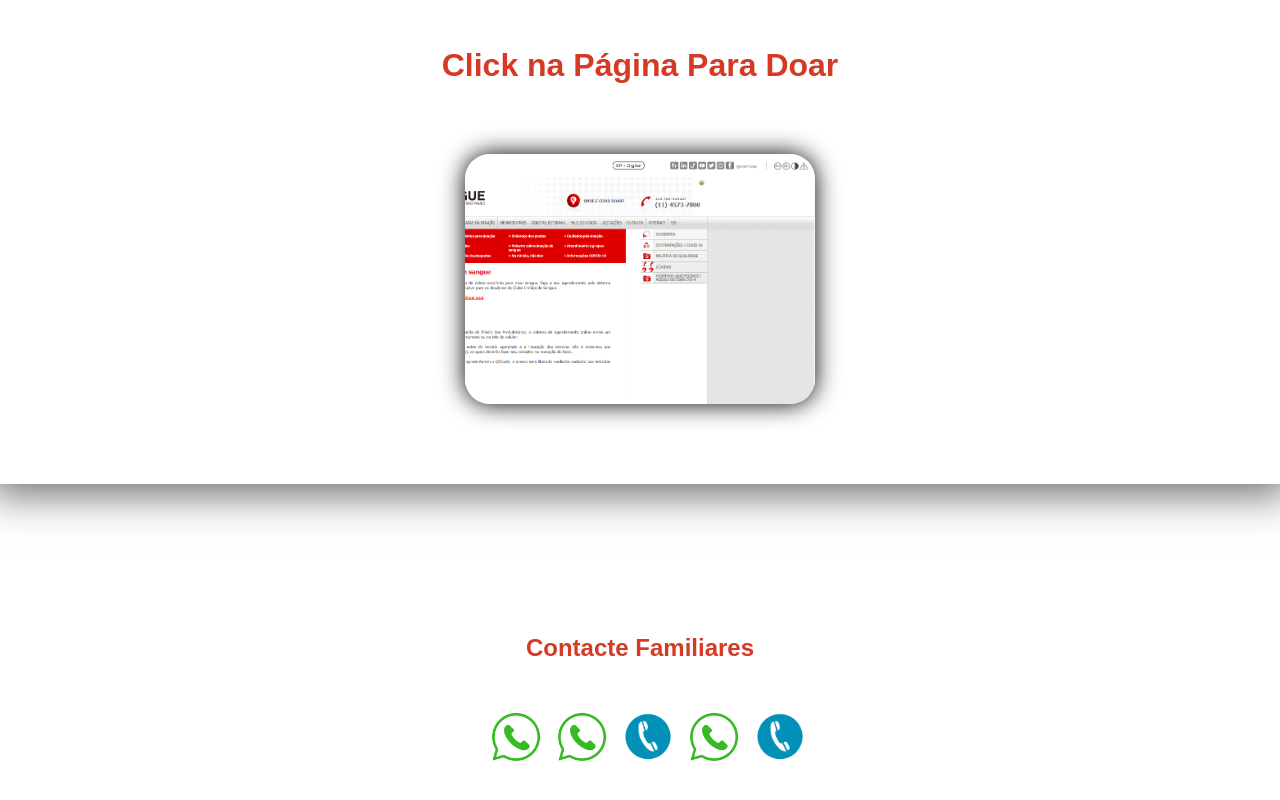
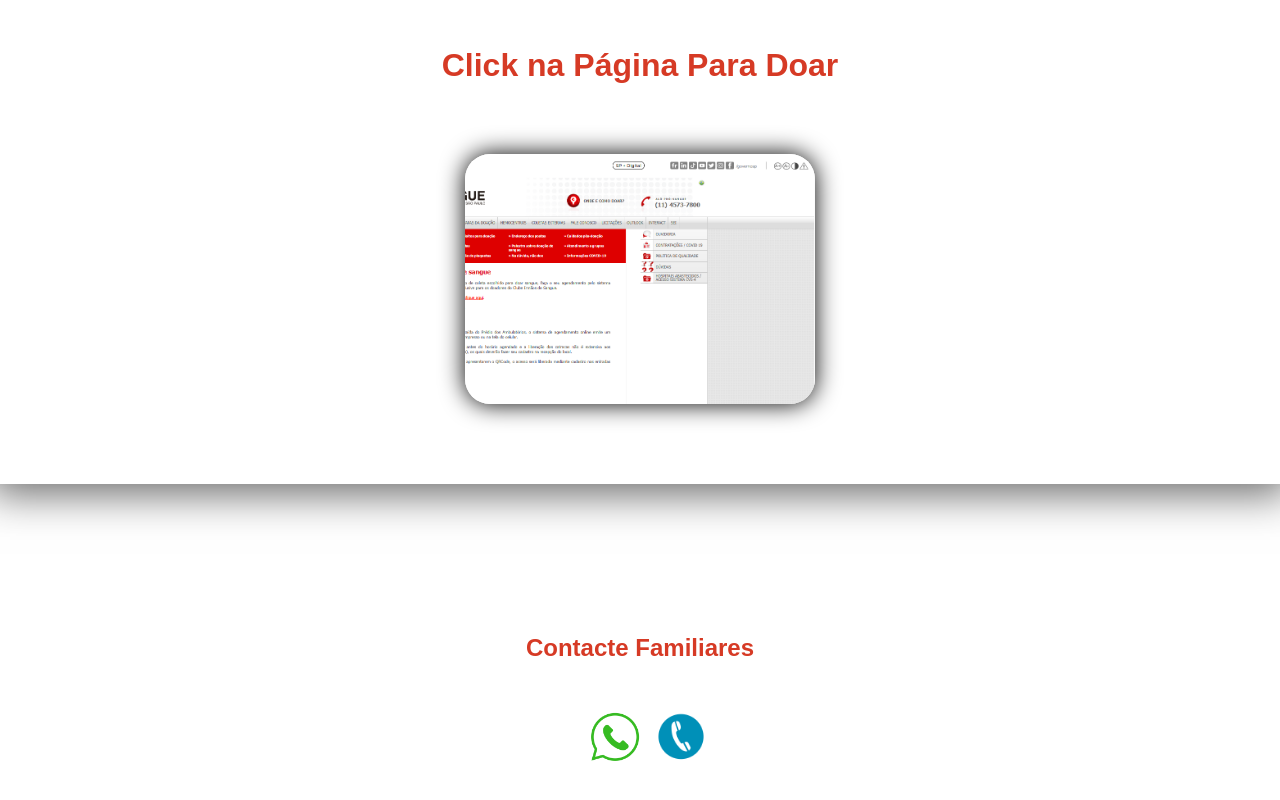
Before and after one commit to JPMENDEZZ/Doe-Vida, a plain HTML site: page index.html in a window 1280 px wide. Shown: the part 1151-1951 px from the top of the page. Drawn offline with Linux system fonts and the light colour scheme.

Commit message:
Update index.html
ajustes

```diff
--- a/index.html
+++ b/index.html
@@ -87,19 +87,10 @@
             </h2>
         </div>
         <div class="logo-contato">
-
-            <a href="https://wa.me/5511949601990" target="_blank"><img class="img-logo" src="./img/logo-whatsapp.png"
-                    alt="logo-whatsapp" width="50px"></a>
-
             <a href="https://wa.me/5511949601990" target="_blank"><img class="img-logo" src="./img/logo-whatsapp.png"
                     alt="logo-whatsapp" width="50px"></a>
 
             <a href="tel:+5511949601990"><img class="img-logo" src="./img/logo-tel.jpg" alt="logo-tel" width="50px"></a>
-
-            <a href="https://wa.me/5511949601990" target="_blank"><img class="img-logo" src="./img/logo-whatsapp.png"
-                    alt="logo-whatsapp" width="50px"></a>
-            <a href="tel:+5511949601990"><img class="img-logo" src="./img/logo-tel.jpg" alt="logo-tel" width="50px"></a>
-
         </div>
     </div>
 </body>
```
